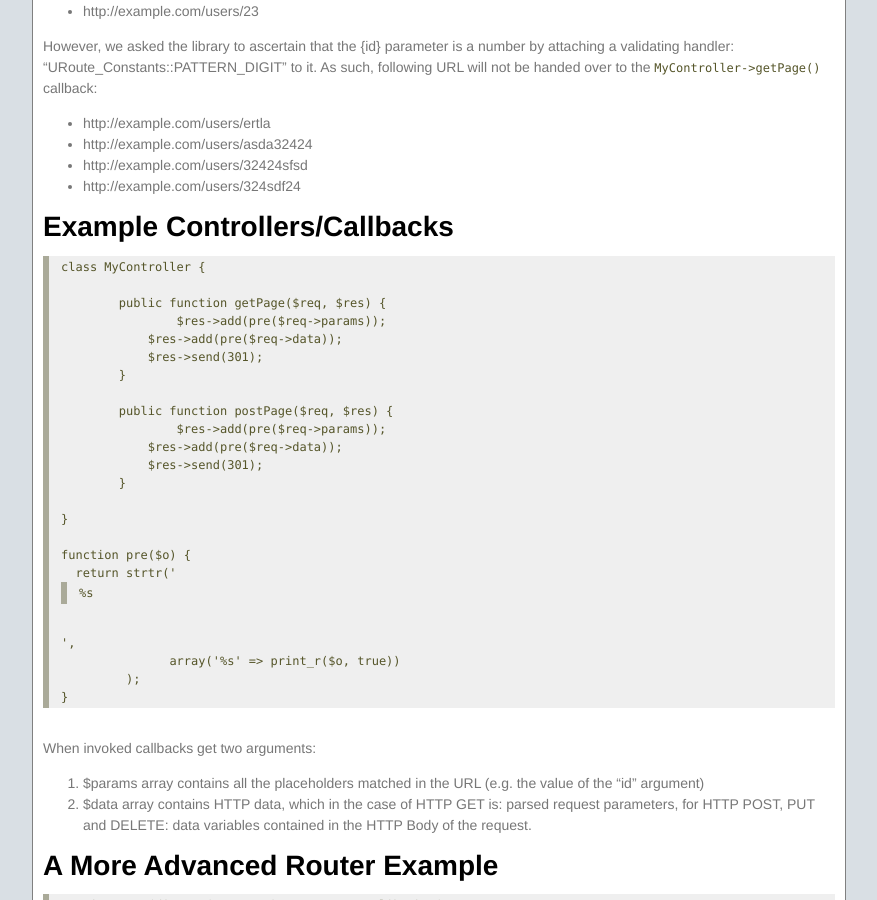
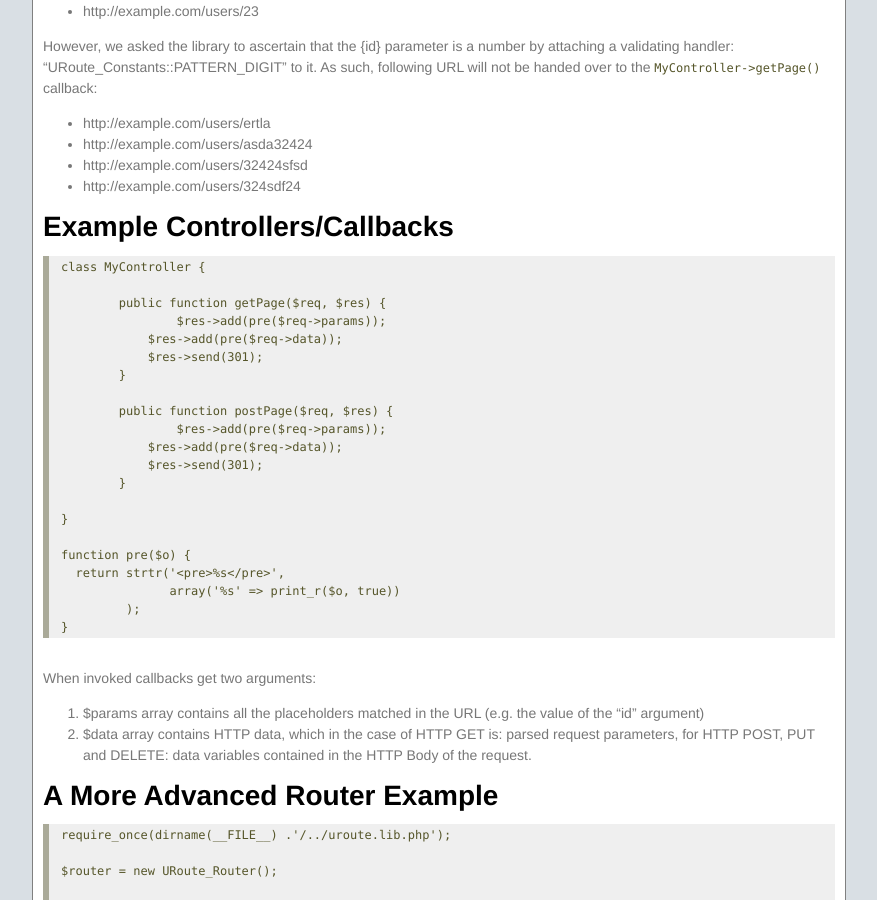
Before and after one commit to ioseb/URoute, a Jekyll site: the page built from index.md, in a window 1280 px wide and 900 px high, scrolled down 933 px. Shown: the whole window, without its empty margins (289-1166 px from the left). Built offline with Jekyll 4.4.1, drawn with Linux system fonts in a browser that asks for light colours; nearby versions of some CDN libraries; Markdown is read by kramdown in place of the engine named in the settings.

Commit message:
updated pre doc

```diff
--- a/index.md
+++ b/index.md
@@ -81,7 +81,7 @@ class MyController {
 }
 
 function pre($o) {
-  return strtr('<pre>%s</pre>',
+  return strtr('&lt;pre&gt;%s&lt;/pre&gt;',
                array('%s' => print_r($o, true))
          );
 }
```
